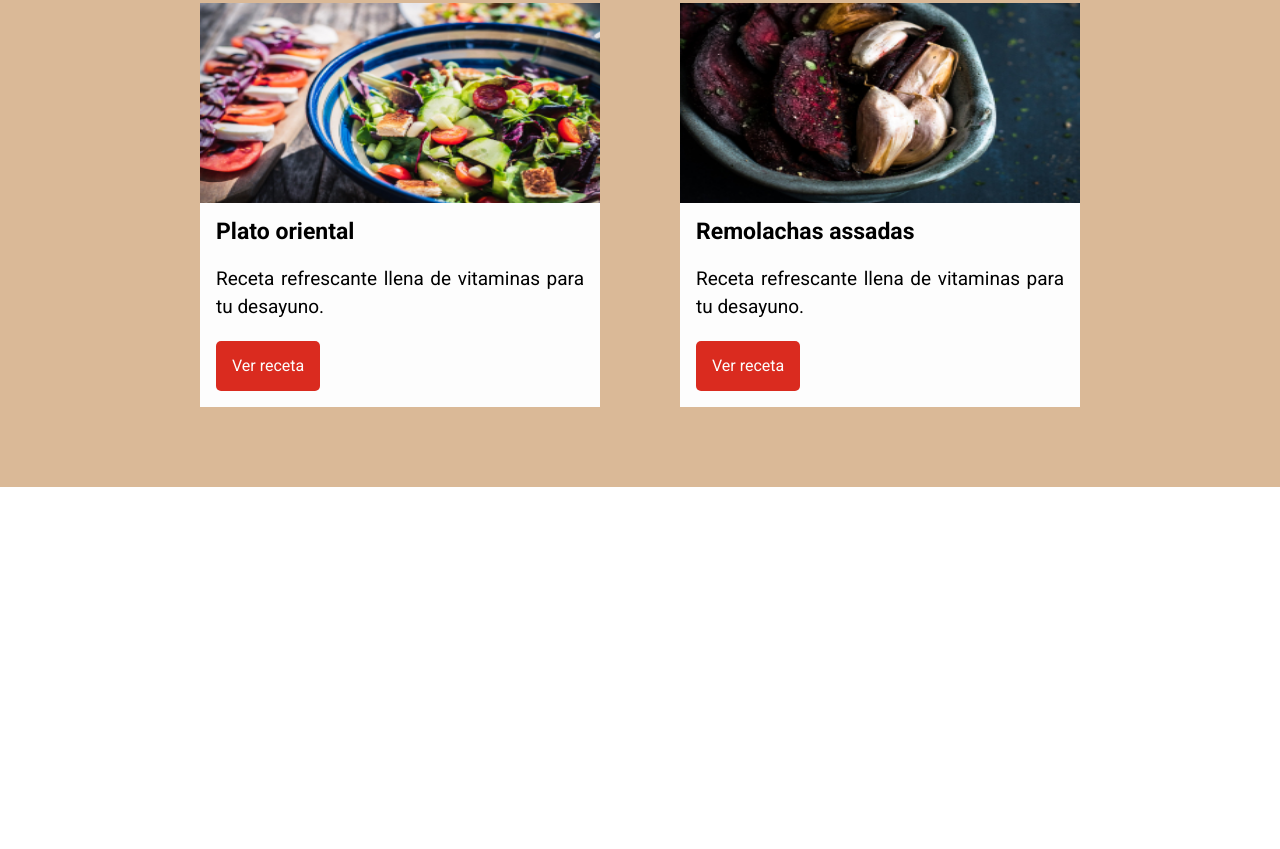
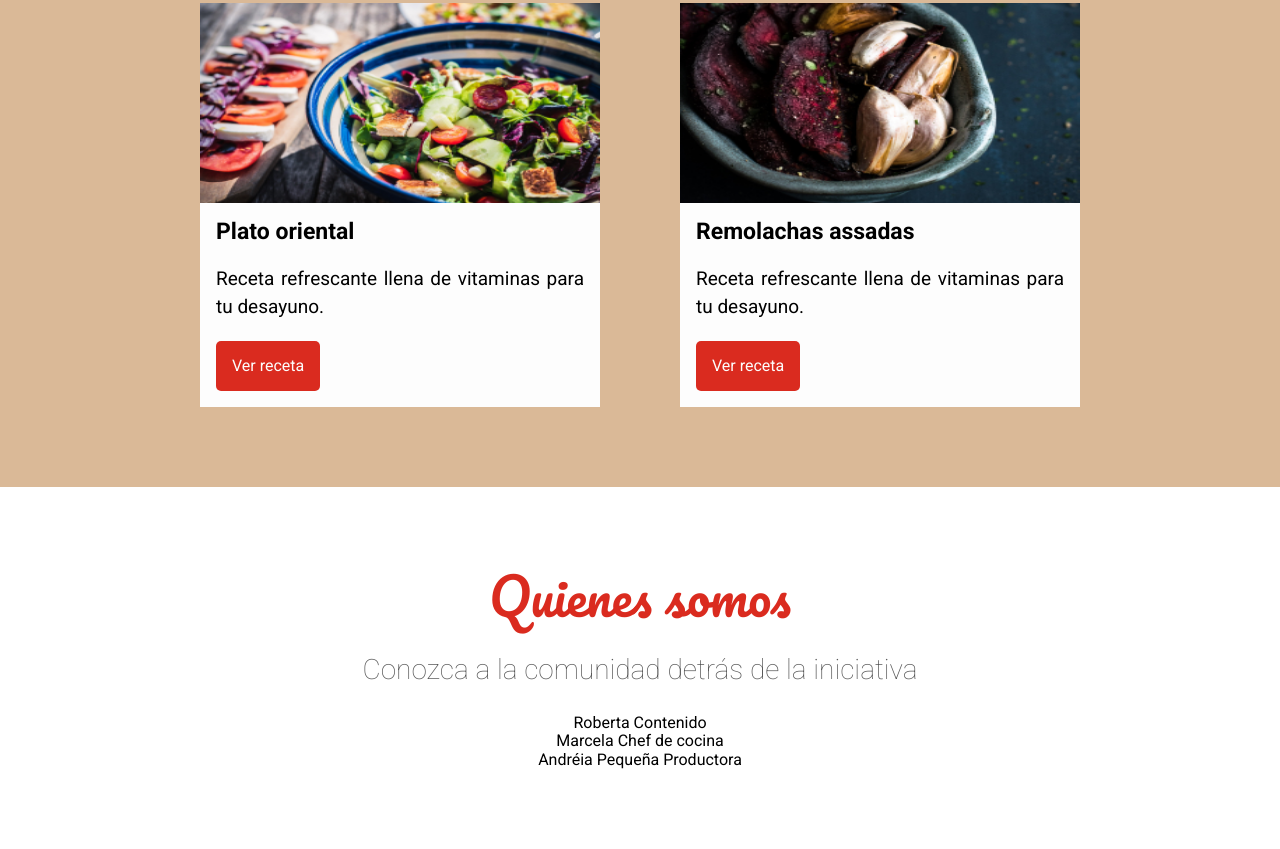
Before and after one commit to Leonardo291024/Fruta-y-Fruto, a plain HTML site: page index.html in a window 1280 px wide. Shown: the part 2108-2957 px from the top of the page. Before the commit the page ends 2595 px from the top, so only its background shows below. Drawn offline with Linux system fonts and the light colour scheme.

Commit message:
estilizando la seccion de quienes somos, titulo y descripcion

```diff
--- /dev/null
+++ b/assets/css/quienes/quienes-descripcion.css
@@ -0,0 +1,6 @@
+.quienes__descripcion{
+    color: #595959;
+    font-size: 1.75rem;
+    font-weight: 100;
+
+}
--- /dev/null
+++ b/assets/css/quienes/quienes-titulo.css
@@ -0,0 +1,7 @@
+.quienes__titulo{
+    color: #da2b1f;
+    font-family: pacifico, cursive;
+    font-weight: 400;
+    font-size: 3.1875rem;
+    margin-bottom: 1rem;
+}
--- /dev/null
+++ b/assets/css/quienes/quienes.css
@@ -0,0 +1,4 @@
+.quienes{
+    padding: 5rem;
+    text-align: center;
+}
--- a/index.html
+++ b/index.html
@@ -25,6 +25,9 @@
     <link rel="stylesheet" href="./assets/css/receta/receta-imagen.css">
     <link rel="stylesheet" href="./assets/css/receta/receta-titulo.css">
     <link rel="stylesheet" href="./assets/css/receta/receta.css">
+    <link rel="stylesheet" href="./assets/css/quienes/quienes.css">
+    <link rel="stylesheet" href="./assets/css/quienes/quienes-titulo.css">
+    <link rel="stylesheet" href="./assets/css/quienes/quienes-descripcion.css">
 </head>
     <body>
       <header class="cabezera">
@@ -109,5 +112,27 @@
           </div>
         </div>
       </section>
+
+      <section class="quienes">
+        <h3 class="quienes__titulo">Quienes somos</h3>
+        <p class="quienes__descripcion">Conozca a la comunidad detrás de la iniciativa</p>
+        <div class="personas">
+            <div class="persona">
+                <div class="persona__imagen persona__imagen--roberta"></div>
+                <span class="persona__nombre">Roberta</span>
+                <span class="persona__funcion">Contenido</span>
+            </div>
+            <div class="persona">
+                <div class="persona__imagen persona__imagen--marcela"></div>
+                <span class="persona__nombre">Marcela</span>
+                <span class="persona__funcion">Chef de cocina</span>
+            </div>
+            <div class="persona">
+                <div class="persona__imagen persona__imagen--andreia"></div>
+                <span class="persona__nombre">Andréia</span>
+                <span class="persona__funcion">Pequeña Productora</span>
+            </div>
+        </div>
+    </section>
     </body>
 </html>
```
